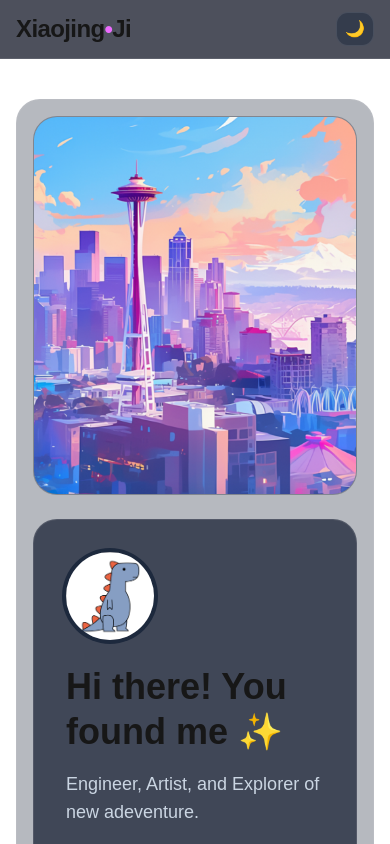
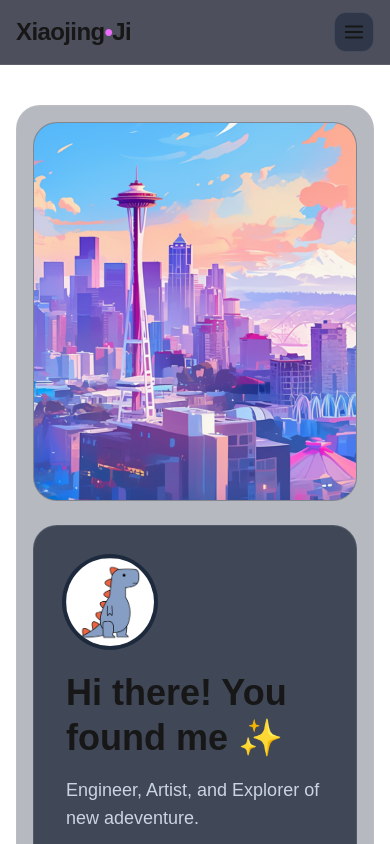
Before and after one commit to XJi/virtualkid, a Next.js app in the folder virtual-kid/: page / in a window 390 px wide. Shown: the top 844 px of the page. Built offline with nearby package versions, Linux system fonts and the light colour scheme.

Commit message:
Fix Header for the mobile view

```diff
--- /dev/null
+++ b/virtual-kid/src/app/components/SiteHeader.tsx
@@ -0,0 +1,85 @@
+'use client';
+
+import Link from 'next/link';
+import { useEffect, useState } from 'react';
+import { usePathname } from 'next/navigation';
+
+const links = [
+  { href: '/', label: 'Home' },
+  { href: '/gallery', label: 'Gallery' },
+  { href: '/writing', label: 'Archive' },
+  { href: '/about', label: 'About' },
+];
+
+export default function SiteHeader() {
+  const [open, setOpen] = useState(false);
+  const pathname = usePathname();
+
+  // close menu on route change & lock body scroll when open
+  useEffect(() => setOpen(false), [pathname]);
+  useEffect(() => {
+    document.body.classList.toggle('overflow-hidden', open);
+    return () => document.body.classList.remove('overflow-hidden');
+  }, [open]);
+
+  return (
+    <header className="sticky top-0 z-40 border-b border-white/10 bg-slate-950/70 backdrop-blur">
+      <nav className="mx-auto flex max-w-6xl items-center gap-3 px-4 py-3">
+        <Link href="/" className="text-2xl font-extrabold tracking-tight">
+          Xiaojing<span className="text-fuchsia-400">•</span>Ji
+        </Link>
+
+        {/* Desktop nav */}
+        <div className="ml-2 hidden md:flex items-center gap-2 text-sm">
+          {links.map(l => (
+            <Link
+              key={l.href}
+              href={l.href}
+              className={`rounded-xl px-3 py-1.5 hover:bg-slate-800/60 ${
+                pathname === l.href ? 'bg-slate-800/70' : ''
+              }`}
+            >
+              {l.label}
+            </Link>
+          ))}
+        </div>
+
+        <div className="ml-auto flex items-center gap-3">
+          <button aria-label="Toggle theme" className="hidden sm:inline rounded-xl border border-white/10 bg-slate-800/50 px-2 py-1">
+            🌙
+          </button>
+
+          {/* Mobile hamburger */}
+          <button
+            type="button"
+            className="md:hidden rounded-xl border border-white/10 bg-slate-800/60 p-2"
+            aria-label="Open menu"
+            aria-expanded={open}
+            aria-controls="mobile-menu"
+            onClick={() => setOpen(v => !v)}
+          >
+            <svg width="22" height="22" viewBox="0 0 24 24" fill="none">
+              <path d="M3 6h18M3 12h18M3 18h18" stroke="currentColor" strokeWidth="2" strokeLinecap="round" />
+            </svg>
+          </button>
+        </div>
+      </nav>
+
+      {/* Mobile panel */}
+      {open && (
+        <div className="md:hidden" id="mobile-menu">
+          <div className="fixed inset-0 z-40 bg-black/40" onClick={() => setOpen(false)} />
+          <div className="fixed inset-x-0 top-12 z-50 mx-2 rounded-2xl border border-white/10 bg-slate-900 p-3">
+            <div className="grid">
+              {links.map(l => (
+                <Link key={l.href} href={l.href} className="rounded-xl px-3 py-3 text-base hover:bg-slate-800/70">
+                  {l.label}
+                </Link>
+              ))}
+            </div>
+          </div>
+        </div>
+      )}
+    </header>
+  );
+}
--- a/virtual-kid/src/app/layout.tsx
+++ b/virtual-kid/src/app/layout.tsx
@@ -1,5 +1,6 @@
 import './globals.css'
 import Link from 'next/link'
+import SiteHeader from './components/SiteHeader';
 
 export const metadata = {
   title: 'Xiaojing Ji — Art & Code',
@@ -9,36 +10,9 @@ export const metadata = {
 export default function RootLayout({ children }: { children: React.ReactNode }) {
   return (
     <html lang="en">
-      <body className="min-h-screen bg-slate-950 text-slate-100 antialiased">
-        <header className="sticky top-0 z-40 border-b border-white/10 bg-slate-950/70 backdrop-blur">
-          <nav className="mx-auto flex max-w-6xl items-center gap-6 px-4 py-3">
-            <Link href="/" className="text-2xl font-extrabold tracking-tight">
-              Xiaojing<span className="text-fuchsia-400">•</span>Ji
-            </Link>
-
-            <div className="ml-2 hidden md:flex items-center gap-2 text-sm">
-              <Link href="/" className="rounded-xl px-3 py-1.5 bg-slate-800/70">Home</Link>
-              <Link href="/gallery" className="rounded-xl px-3 py-1.5 hover:bg-slate-800/60">Gallery</Link>
-              <Link href="/writing" className="rounded-xl px-3 py-1.5 hover:bg-slate-800/60">Archive</Link>
-              <Link href="/about" className="rounded-xl px-3 py-1.5 hover:bg-slate-800/60">About</Link>
-            </div>
-
-            <div className="ml-auto flex items-center gap-3">
-              <button aria-label="Toggle theme" className="rounded-xl border border-white/10 bg-slate-800/50 px-2 py-1">
-                🌙
-              </button>
-              <div className="hidden sm:block">
-                <input
-                  placeholder="Search posts..."
-                  className="w-64 rounded-xl border border-white/10 bg-slate-800/70 px-3 py-1.5 placeholder:text-slate-400 focus:outline-none focus:ring-2 focus:ring-fuchsia-500/60"
-                />
-              </div>
-            </div>
-          </nav>
-        </header>
-
+       <body className="min-h-screen bg-slate-950 text-slate-100 antialiased">
+        <SiteHeader />
         <main className="mx-auto max-w-6xl px-4 py-10">{children}</main>
-
         <footer className="mx-auto max-w-6xl px-4 py-12 text-sm text-slate-400">
           © {new Date().getFullYear()} Xiaojing Ji
         </footer>
```
